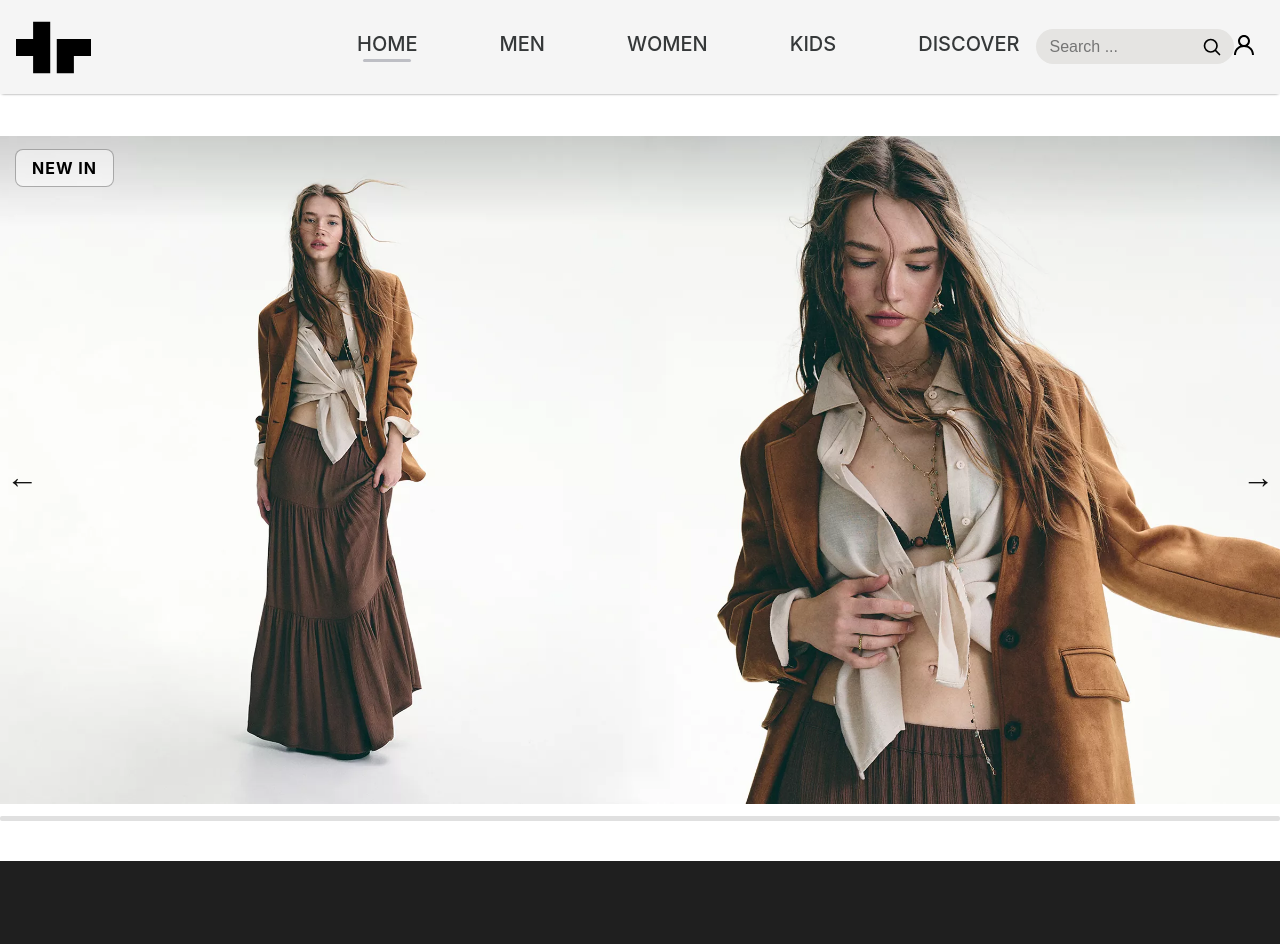
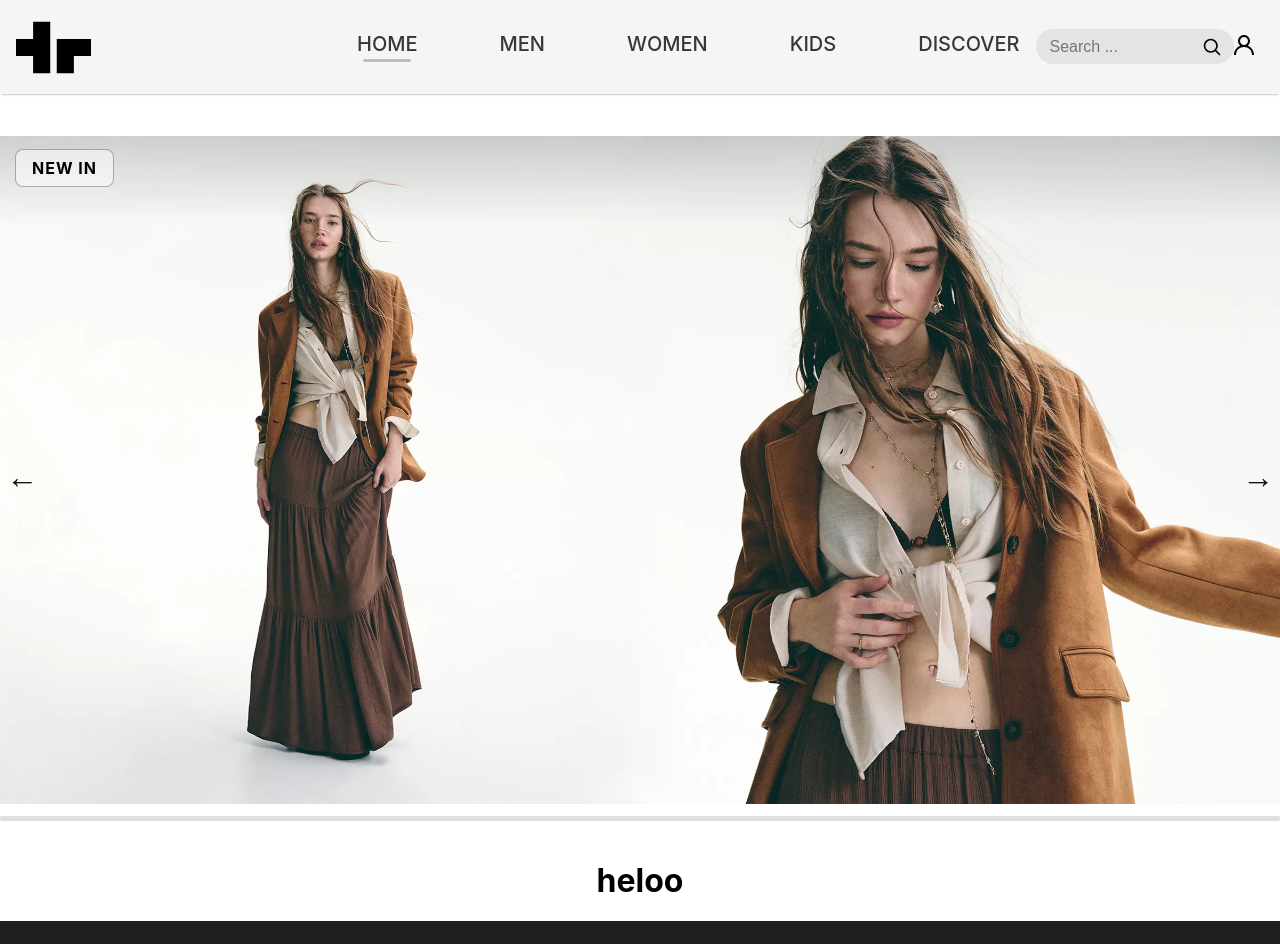
Before and after one commit to GuellifTakiEddine/TR-commerce, a React (Create React App) app in the folder frontend/: page / in a window 1280 px wide. Shown: the top 944 px of the page. Built offline with nearby package versions, Linux system fonts and the light colour scheme.

Commit message:
fix and test

```diff
--- a/frontend/src/pages/Home.jsx
+++ b/frontend/src/pages/Home.jsx
@@ -7,8 +7,9 @@ const Home=() =>{
 return (
     <><div>
     <NewInSlider />
+<h1>heloo</h1>
+  </div><Footer /></>
 
-  </div><Footer /></>
   );
 
 }
```
